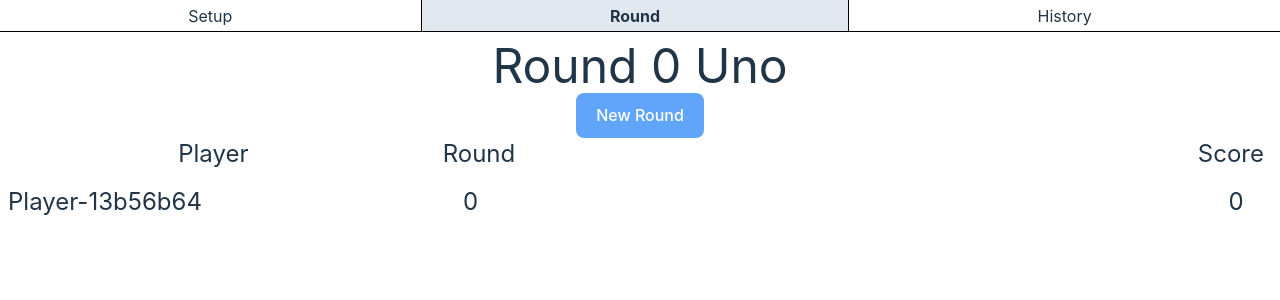
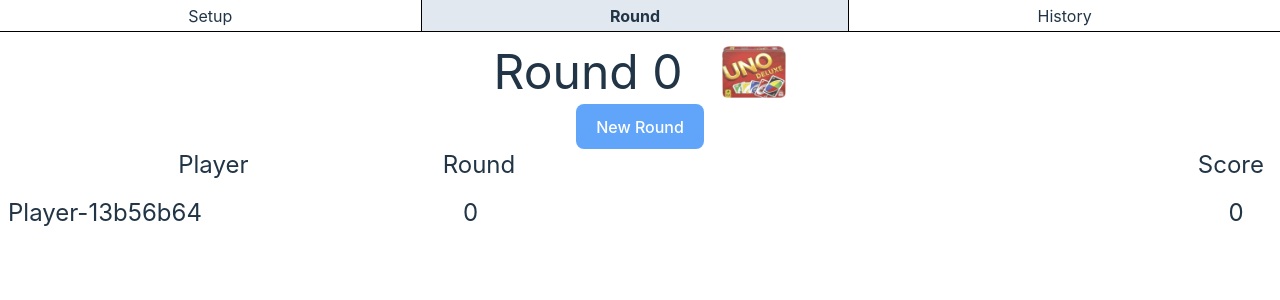
Before and after one commit to maldestor95/score, a Vue app: page / in a window 1280 px wide. Both pictures are taken after a click on the element "Round". Shown: the top 300 px of the page. Built offline with nearby package versions, Linux system fonts and the light colour scheme.

Commit message:
add games icons

```diff
--- a/src/pages/wizard/score.vue
+++ b/src/pages/wizard/score.vue
@@ -1,9 +1,17 @@
 <template>
   <div>
-    <h1>
-      Round <span>{{ scoreStore.getRoundNumber }}</span>
-      {{ scoreStore.targetGame }}
-    </h1>
+    <div class="flex justify-evenly items-center md:justify-center md:gap-10">
+      <h1>
+        Round <span>{{ scoreStore.getRoundNumber }}</span>
+      </h1>
+      <img
+        :src="`/public/${scoreStore.targetGame.toLowerCase()}.jpg`"
+        alt="uno"
+        class="w-16 opacity-80"
+        v-if="scoreStore.targetGame != 'Custom Settings'"
+      />
+    </div>
+
     <div class="flex flex-row justify-evenly">
       <button
         @click="
```
Also changed, not shown: public/uno.jpg (added), public/wizard.jpg (added).
